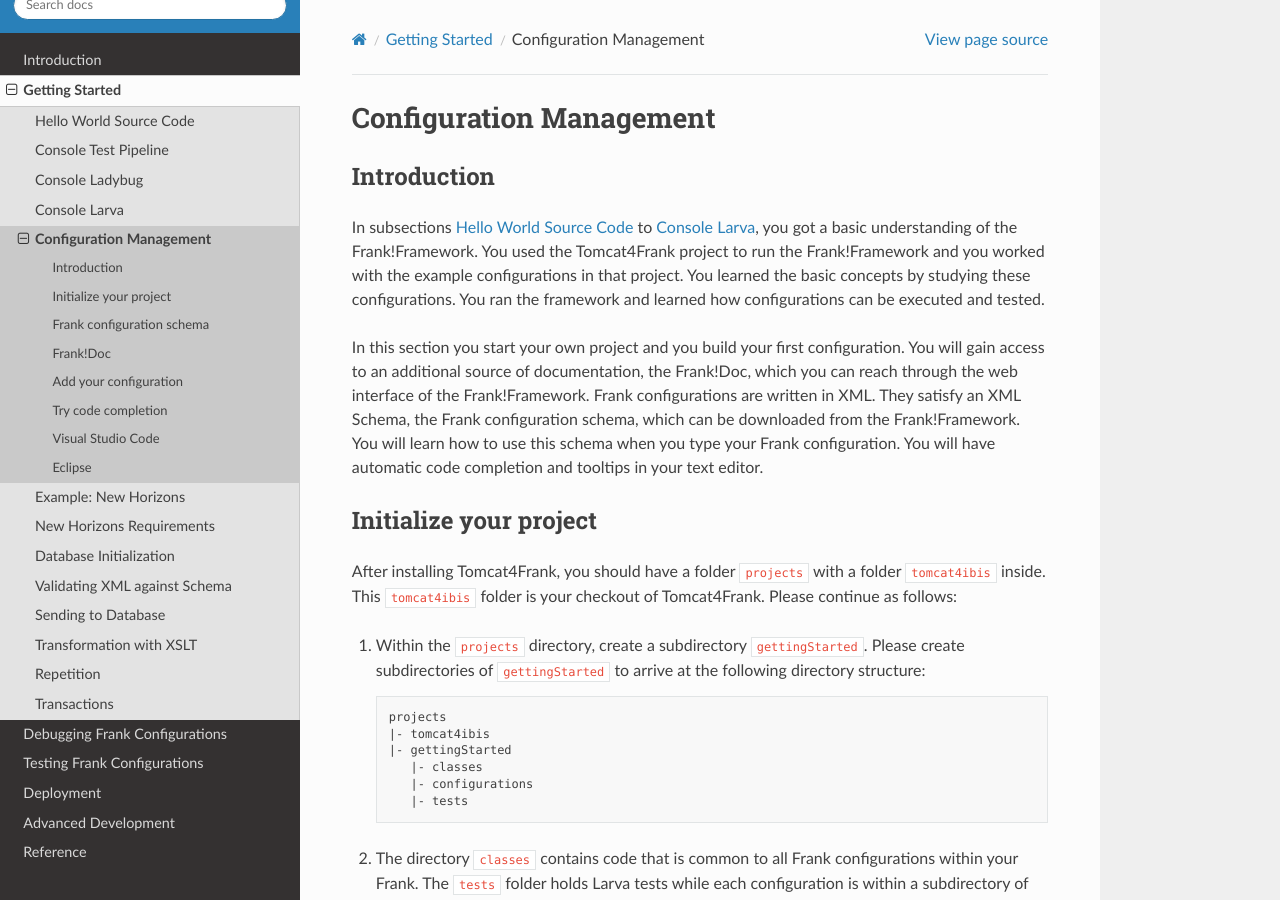
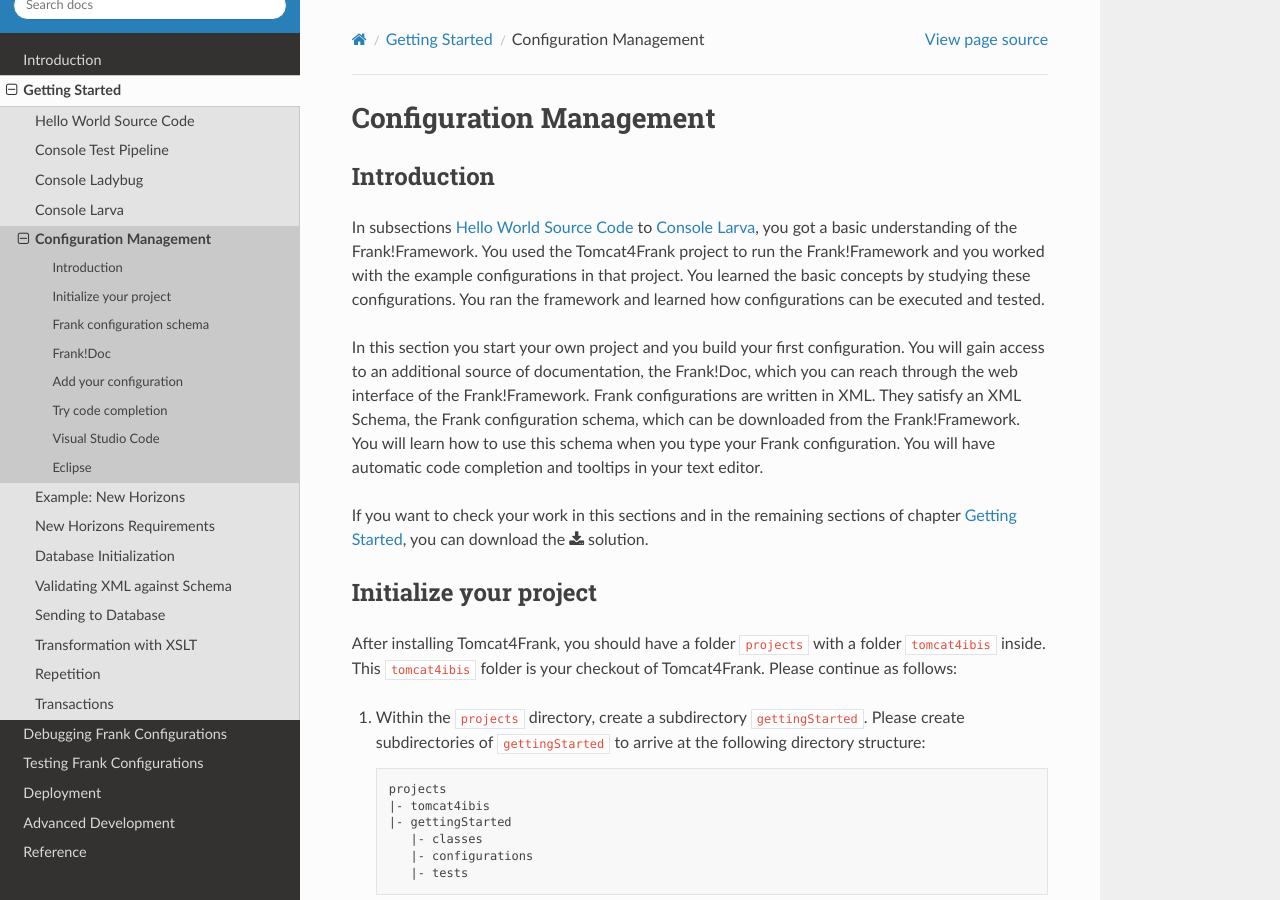
Before and after one commit to frankframework/frank-manual, a Sphinx documentation site: the page built from docs/source/gettingStarted/configurationManagement1.rst, in a window 1280 px wide and 900 px high. Built offline with Sphinx 7.4.7 and the Read the Docs theme 2.0.0, drawn with Linux system fonts in a browser that asks for light colours.

Commit message:
A download link was lost, add it again

```diff
--- a/docs/source/gettingStarted/configurationManagement1.rst
+++ b/docs/source/gettingStarted/configurationManagement1.rst
@@ -9,6 +9,8 @@ Introduction
 In subsections :ref:`helloIbis` to :ref:`gettingStartedLarva`, you got a basic understanding of the Frank!Framework. You used the Tomcat4Frank project to run the Frank!Framework and you worked with the example configurations in that project. You learned the basic concepts by studying these configurations. You ran the framework and learned how configurations can be executed and tested.
 
 In this section you start your own project and you build your first configuration. You will gain access to an additional source of documentation, the Frank!Doc, which you can reach through the web interface of the Frank!Framework. Frank configurations are written in XML. They satisfy an XML Schema, the Frank configuration schema, which can be downloaded from the Frank!Framework. You will learn how to use this schema when you type your Frank configuration. You will have automatic code completion and tooltips in your text editor.
+
+If you want to check your work in this sections and in the remaining sections of chapter :ref:`gettingStarted`, you can download the :download:`solution <../downloads/gettingStarted.zip>`.
 
 Initialize your project
 -----------------------
```
